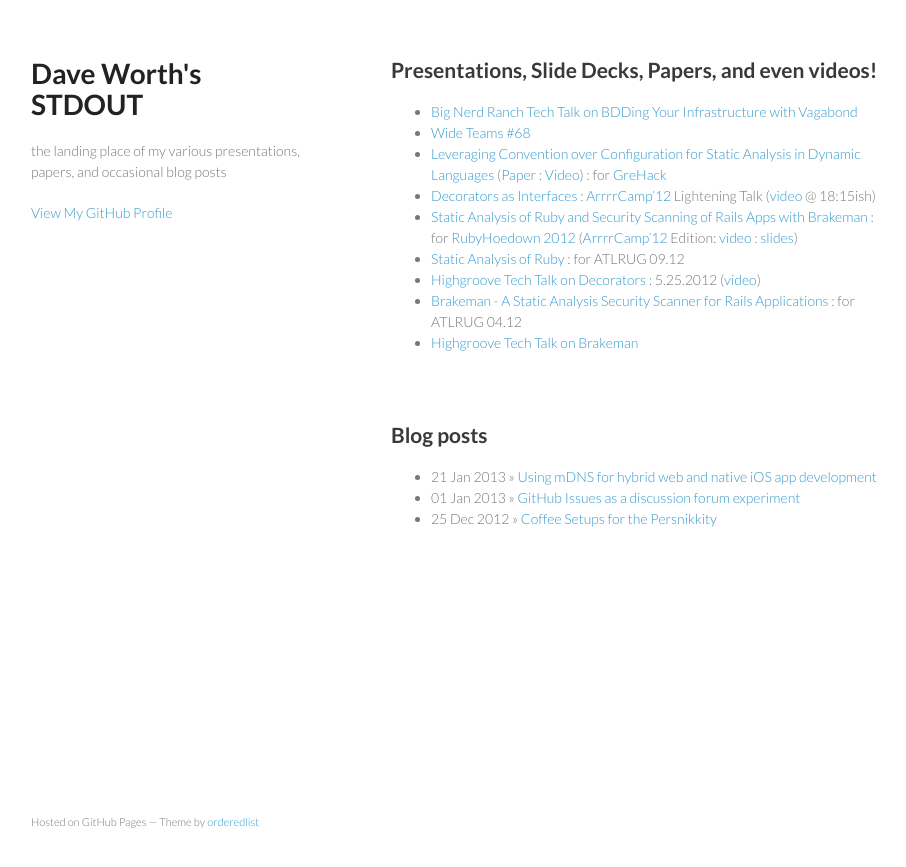
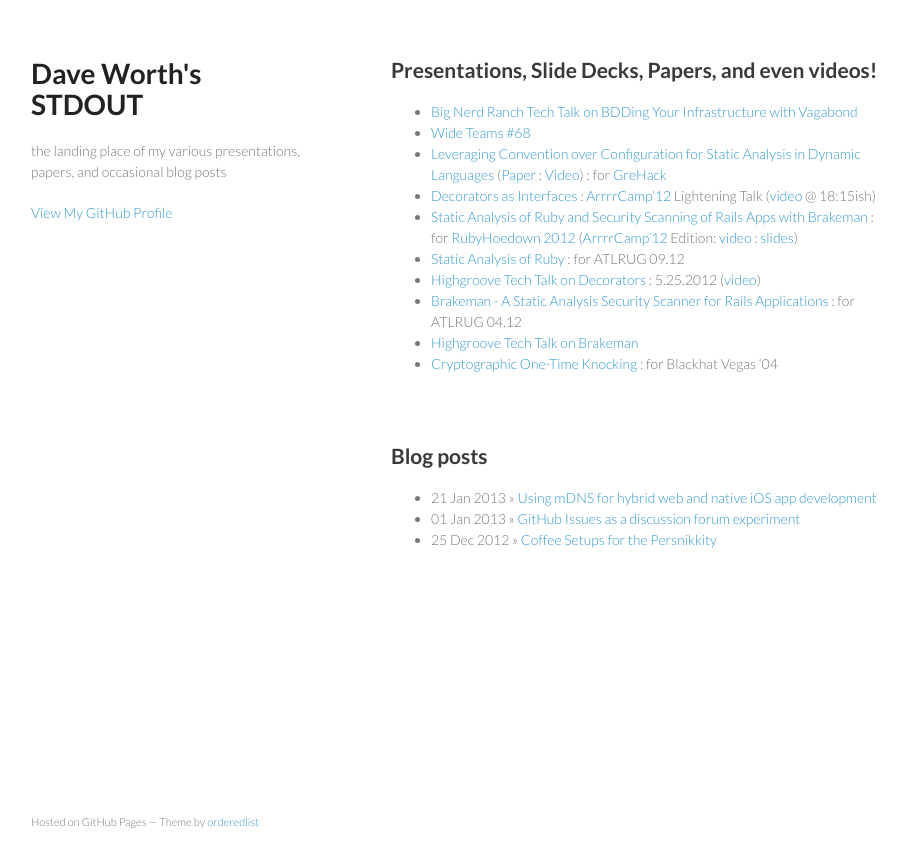
Before and after one commit to daveworth/daveworth.github.com, a Jekyll site: the page built from index.md, in a window 1280 px wide. Shown: the top 867 px of the page, without its empty margins (179-1085 px from the left). Built offline with Jekyll 4.4.1, drawn with Linux system fonts in a browser that asks for light colours.

Commit message:
Add BH slides

```diff
--- a/index.md
+++ b/index.md
@@ -10,3 +10,4 @@
 * [Highgroove Tech Talk on Decorators](http://daveworth.github.io/5-25-2012-Highgroove-Tech-Talk---Decorators/) :  5.25.2012 ([video](http://vimeo.com/42860016))
 * [Brakeman - A Static Analysis Security Scanner for Rails Applications](http://daveworth.github.io/ATLRUG_04_2012-BrakemanPresentation/) : for ATLRUG 04.12
 * [Highgroove Tech Talk on Brakeman](http://vimeo.com/35766582)
+* [Cryptographic One-Time Knocking](http://www.blackhat.com/presentations/bh-usa-04/bh-us-04-worth-up.pdf) : for Blackhat Vegas '04
```
